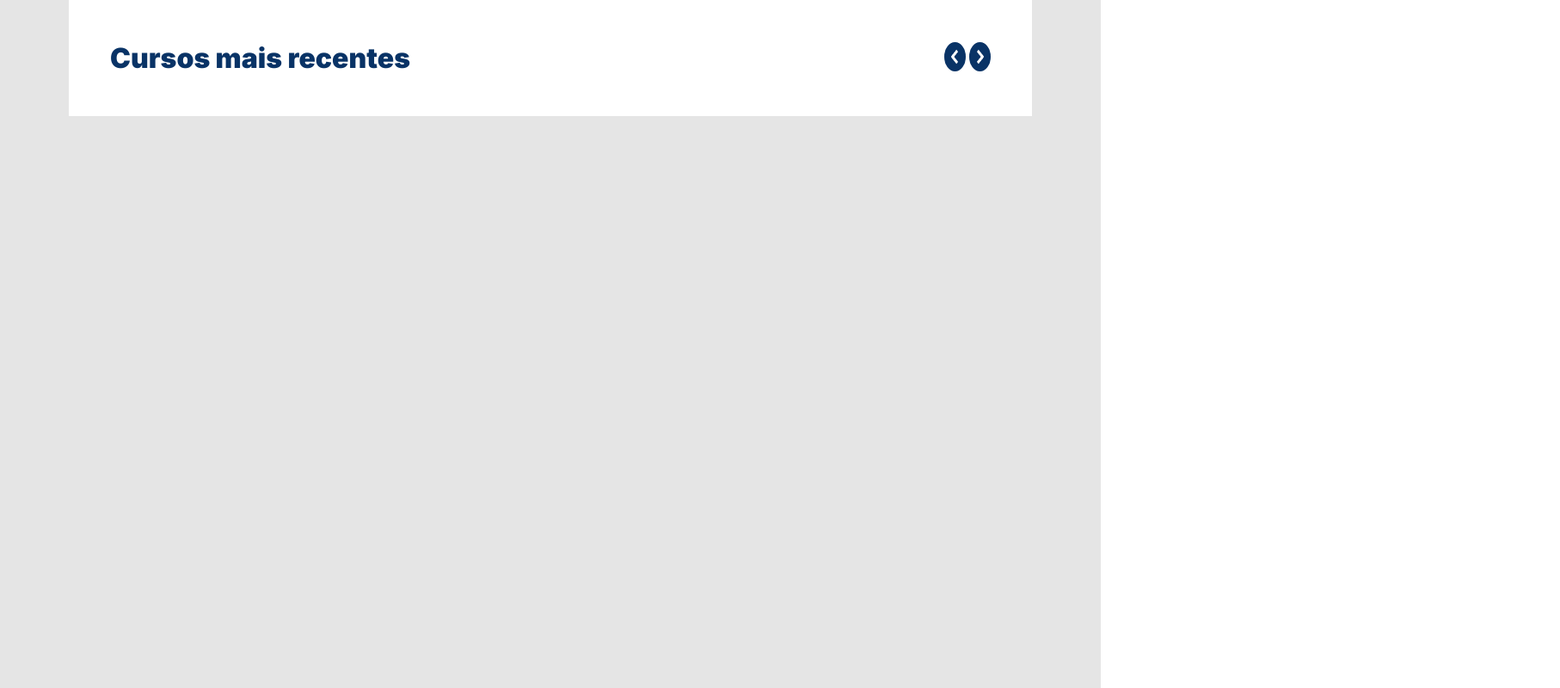
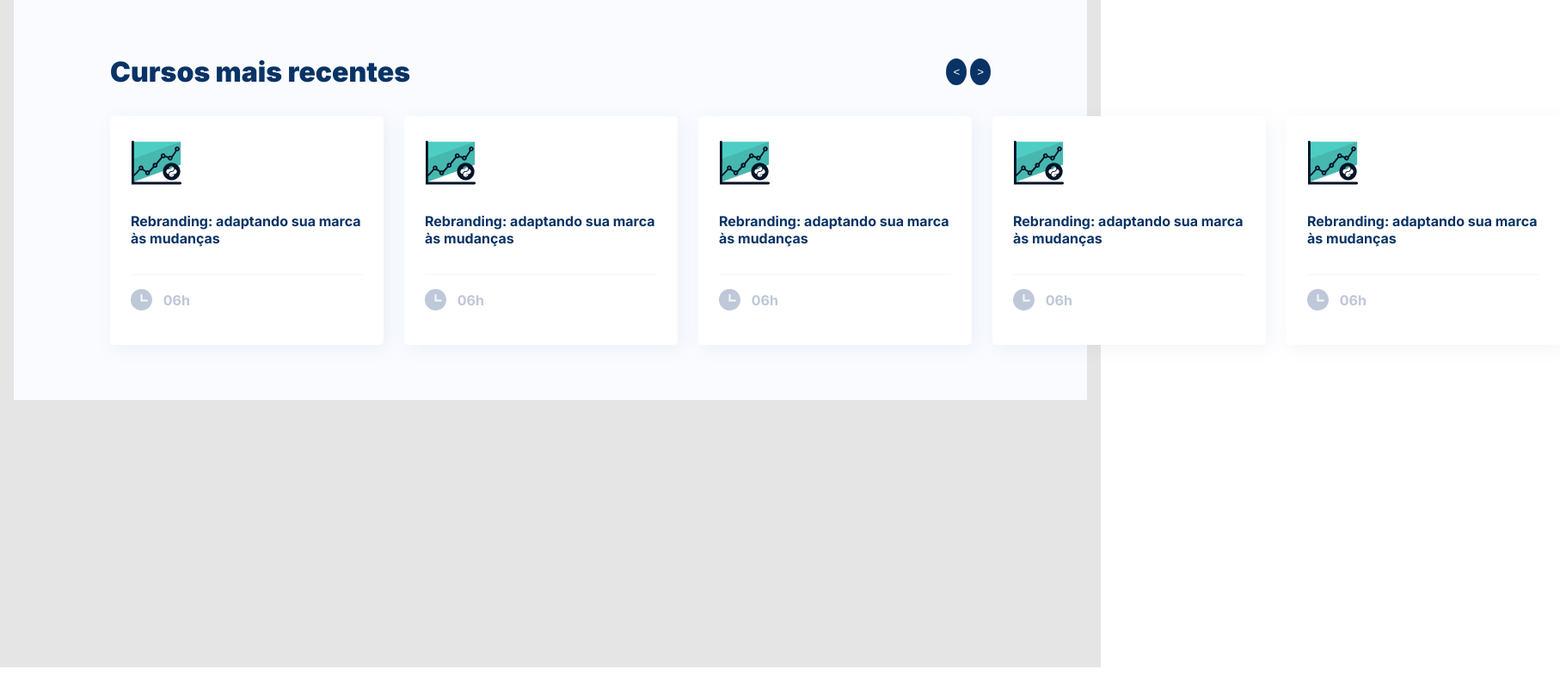
Before and after one commit to CassiaSotolani/carroussel, a plain HTML site: page index.html in a window 1280 px wide. Shown: the whole page at 86% size, 1814 px wide, since content can reach past the window. Drawn offline with Linux system fonts and the light colour scheme.

Commit message:
Estrutura e style dos cards

```diff
--- a/css/style.css
+++ b/css/style.css
@@ -3,6 +3,9 @@
     --cor-azul-forte: #093366;
     --cor-cinza: #BEC8D8;
     --cor-branca: #fff;
+    --cor-divisao: #F2F7FE;
+    --background-section: #E5E5E5;
+    --background-container: #f9fbff;
     --font-padrao: 'Inter', sans-serif;
 }
 
@@ -12,16 +15,16 @@
 }
 
 .container {
-    width: 100vw;
-    height: 100vh;
+    width: 100%;
+    height: 97vh;
     background-color: var(--cor-de-fundo);
 }
 
 .container__section {
     max-width: 1024px;
     margin: 0 auto;
-    background-color: var(--cor-branca);
-    padding: 3rem;
+    padding: 4rem 7rem;
+    background-color: var(--background-container);
 }
 
 .container__section-cabecalho {
@@ -42,3 +45,51 @@
     padding: 0.5rem;
     border-radius: 50%;
 }
+
+.carrossel {
+    display: flex;
+}
+
+.carroussel__item {
+    display: inline-block;
+    box-shadow: 4px 4px 20px 0 #7887B61A;
+    padding: 1.5rem;
+    border-radius: 5px;
+    margin-top: 2rem;
+    background-color: var(--cor-branca);
+    margin-right: 1.5rem;
+}
+
+.carroussel__item-titulo {
+    font-family: var(--font-padrao);
+    color: var(--cor-azul-forte);
+    font-size: 1rem;
+    width: 270px;
+    padding-top: 1.5rem;
+    padding-bottom: 2rem;
+}
+
+.carroussel__item-tempo {
+    display: flex;
+    align-items: center;
+    padding: 1rem 0;
+    border-top: 1px solid var(--cor-divisao);
+}
+
+.carroussel__item-tempo-img {
+    margin-right: 0.8rem;
+}
+
+.carroussel__item-tempo-hora {
+    color: var(--cor-cinza);
+    font-family: var(--font-padrao);
+    font-size: 1rem;
+}
+
+.botao {
+    border: none;
+    padding: 0.5rem;
+    border-radius: 50%;
+    color: var(--cor-branca);
+    background-color: var(--cor-azul-forte);
+}
--- a/index.html
+++ b/index.html
@@ -12,9 +12,55 @@
             <div class="container__section">
                 <div class="container__section-cabecalho">
                     <h1 class="container__section-cabecalho-titulo">Cursos mais recentes</h1>
-                    <div>
-                        <img id="seta-anterior" class="container__section-cabecalho-setas" src="img/seta-esquerda.png" alt="Seta para esquerda">
-                        <img id="seta-proximo" class="container__section-cabecalho-setas" src="img/seta-direita.png" alt="Seta para direita">
+                    <div class="carroussel__acoes">
+                        <button  class="botao" data-js="carousel__button--prev" aria-label="Slide anterior">
+                            <
+                          </button>
+                          <button  class="botao"data-js="carousel__button--next" aria-label="Próximo slide">
+                            >
+                          </button>
+                    </div>
+                </div>
+                <div class="carrossel">
+                    <div data-js="carroussel__item" class="carroussel__item carroussel__item--visible">
+                        <img src="img/img-curso.png" alt="Imagem da capa do curso">
+                        <h2 class="carroussel__item-titulo">Rebranding: adaptando sua marca às mudanças</h2>
+                        <div class="carroussel__item-tempo">
+                            <img class="carroussel__item-tempo-img" src="img/icon-carga-horaria.svg" alt="">
+                            <p class="carroussel__item-tempo-hora">06h</p>
+                        </div>
+                    </div>
+                    <div data-js="carroussel__item" class="carroussel__item carroussel__item--visible">
+                        <img src="img/img-curso.png" alt="Imagem da capa do curso">
+                        <h2 class="carroussel__item-titulo">Rebranding: adaptando sua marca às mudanças</h2>
+                        <div class="carroussel__item-tempo">
+                            <img class="carroussel__item-tempo-img" src="img/icon-carga-horaria.svg" alt="">
+                            <p class="carroussel__item-tempo-hora">06h</p>
+                        </div>
+                    </div>
+                    <div data-js="carroussel__item" class="carroussel__item carroussel__item--visible">
+                        <img src="img/img-curso.png" alt="Imagem da capa do curso">
+                        <h2 class="carroussel__item-titulo">Rebranding: adaptando sua marca às mudanças</h2>
+                        <div class="carroussel__item-tempo">
+                            <img class="carroussel__item-tempo-img" src="img/icon-carga-horaria.svg" alt="">
+                            <p class="carroussel__item-tempo-hora">06h</p>
+                        </div>
+                    </div>
+                    <div data-js="carroussel__item" class="carroussel__item carroussel__item--visible">
+                        <img src="img/img-curso.png" alt="Imagem da capa do curso">
+                        <h2 class="carroussel__item-titulo">Rebranding: adaptando sua marca às mudanças</h2>
+                        <div class="carroussel__item-tempo">
+                            <img class="carroussel__item-tempo-img" src="img/icon-carga-horaria.svg" alt="">
+                            <p class="carroussel__item-tempo-hora">06h</p>
+                        </div>
+                    </div>
+                    <div data-js="carroussel__item" class="carroussel__item carroussel__item--visible">
+                        <img src="img/img-curso.png" alt="Imagem da capa do curso">
+                        <h2 class="carroussel__item-titulo">Rebranding: adaptando sua marca às mudanças</h2>
+                        <div class="carroussel__item-tempo">
+                            <img class="carroussel__item-tempo-img" src="img/icon-carga-horaria.svg" alt="">
+                            <p class="carroussel__item-tempo-hora">06h</p>
+                        </div>
                     </div>
                 </div>
             </div>
```
